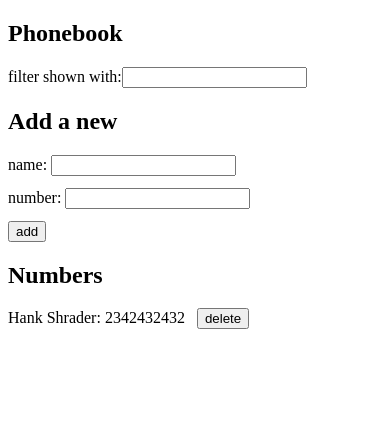
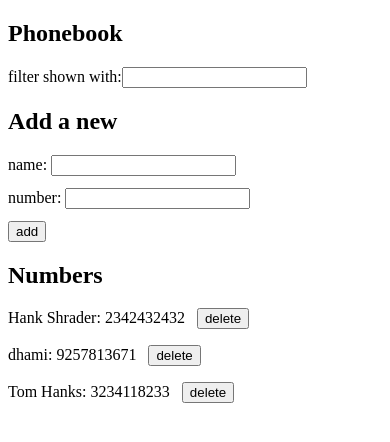
Before and after one commit to GurmanDhami05/fullstackOpenUH, a React (Vite) app in the folder 2/phonebook/: page / in a window 390 px wide. Shown: the top 442 px of the page. Built offline with nearby package versions, Linux system fonts and the light colour scheme; data requests are answered from the project's data file.

Commit message:
refactor exercies 2.15* phonebook step 10

```diff
--- a/2/phonebook/db.json
+++ b/2/phonebook/db.json
@@ -4,6 +4,16 @@
       "name": "Hank Shrader",
       "number": "2342432432",
       "id": "QofKpMG6EWE"
+    },
+    {
+      "name": "dhami",
+      "number": "9257813671",
+      "id": "MP-Nx2D86GU"
+    },
+    {
+      "name": "Tom Hanks",
+      "number": "3234118233",
+      "id": "5PZmNsDV370"
     }
   ],
   "$schema": "./node_modules/json-server/schema.json"
--- a/2/phonebook/src/App.jsx
+++ b/2/phonebook/src/App.jsx
@@ -16,9 +16,20 @@ const PersonForm = ({ persons, setPersons }) => {
 
   const handleSubmit = (event) => {
     event.preventDefault();
-    const nameExists = persons.some((user) => user.name === newName);
-    if (nameExists) {
-      alert(`${newName} is already added to the Phonebook`);
+    const person = persons.find((user) => user.name === newName);
+    if (person) {
+      if (
+        confirm(
+          `${newName} is already added to the Phonebook, replace the old number with the new one`,
+        )
+      ) {
+        const newObj = { ...person, number: newNumber };
+        personServices.update(person.id, newObj).then((res) => {
+          setPersons(persons.map((p) => (p.id === person.id ? res : p)));
+          setNewNumber("");
+          setNewName("");
+        });
+      }
       return;
     }
     const personObj = {
--- a/2/phonebook/src/services/persons.js
+++ b/2/phonebook/src/services/persons.js
@@ -16,4 +16,9 @@ const deleteOne = (id) => {
   return request.then((res) => res.data);
 };
 
-export default { getAll, create, deleteOne };
+const update = (id, newObject) => {
+  const request = axios.put(`${baseUrl}/${id}`, newObject);
+  return request.then((res) => res.data);
+};
+
+export default { getAll, create, deleteOne, update };
```
